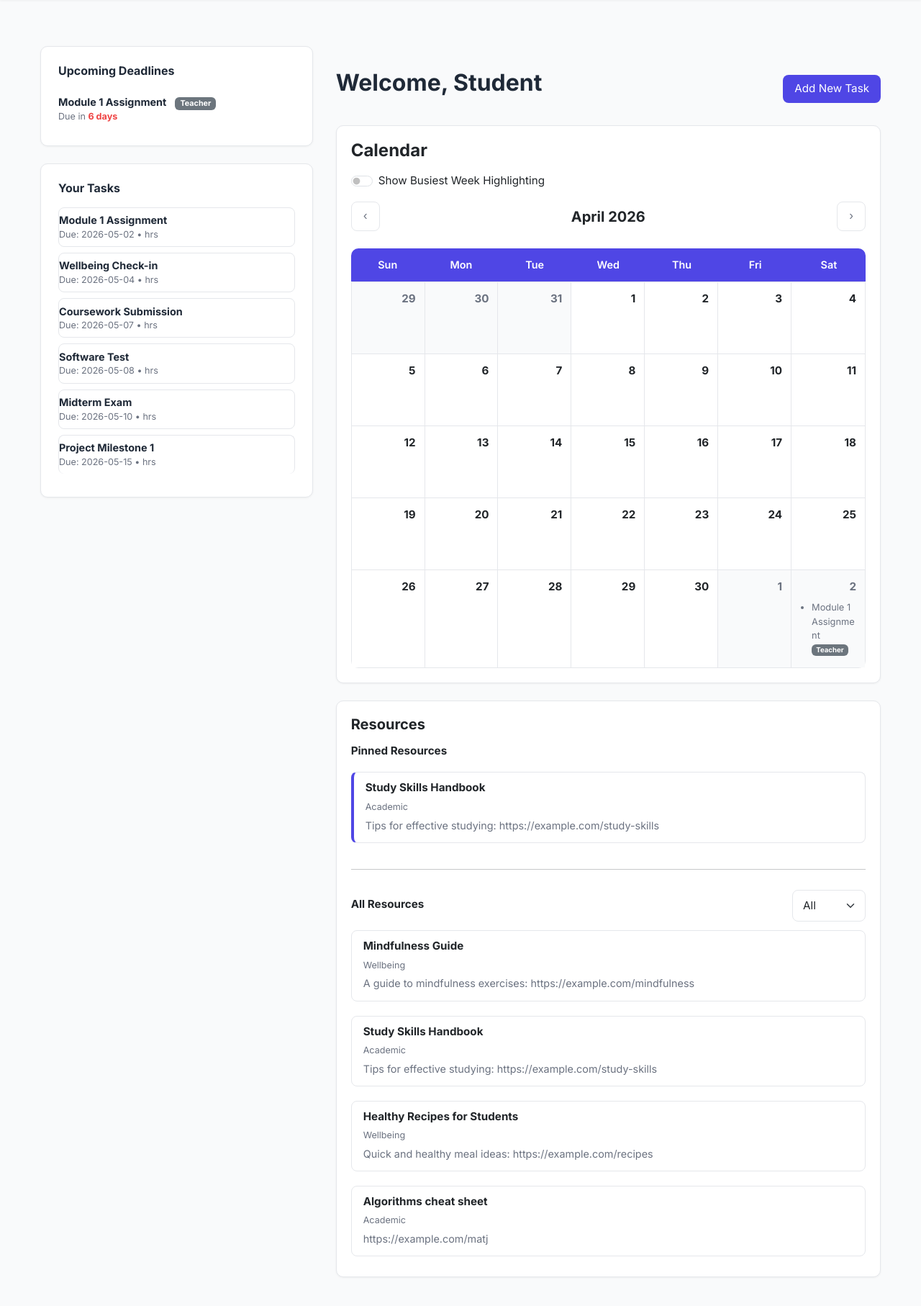
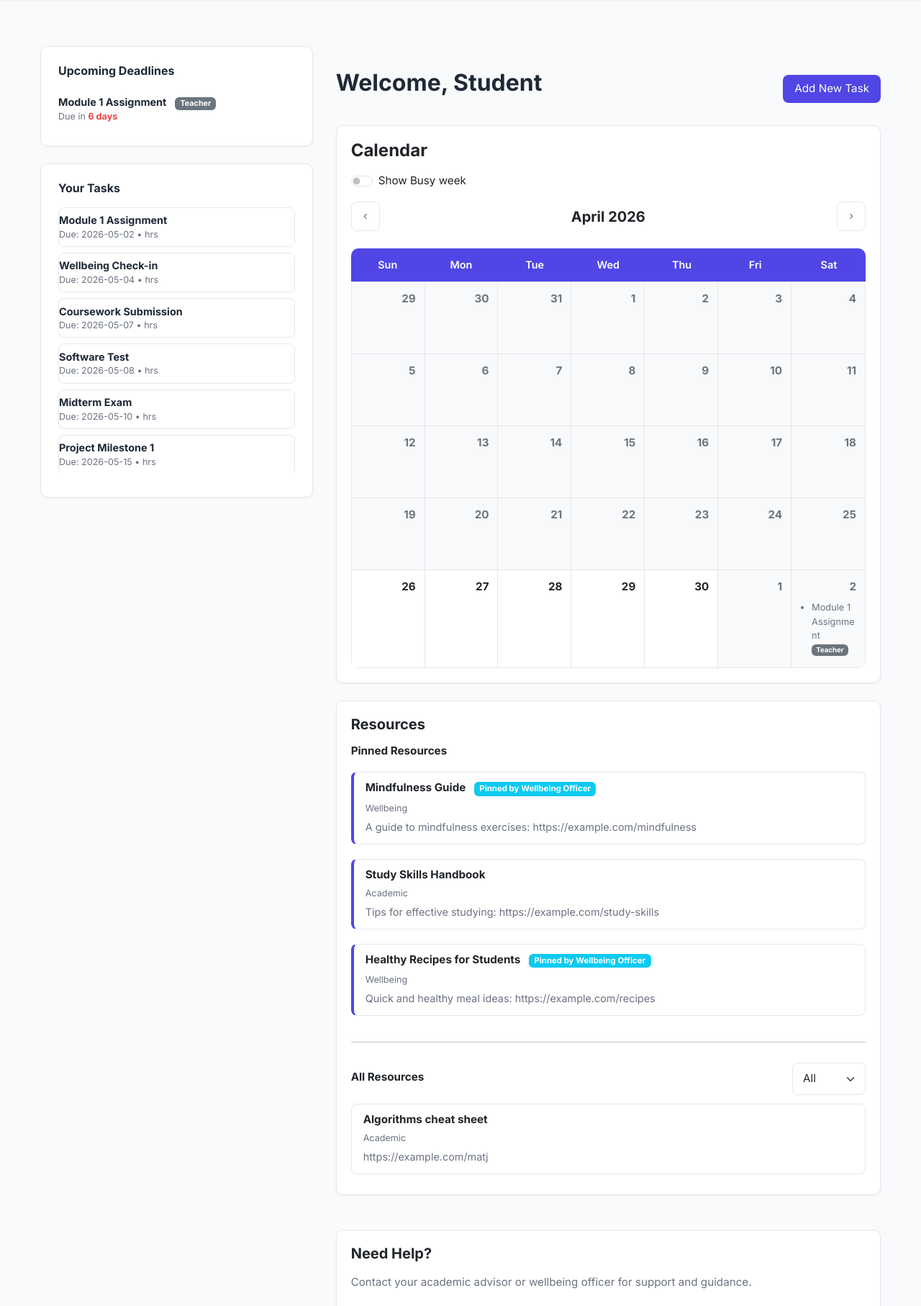
Before and after one commit to opasilas/UCompass, a Flask app: page /student_dashboard in a window 1280 px wide. Shown: the part 63-1877 px from the top of the page at 72% size. Run offline with Flask 3, Linux system fonts and the light colour scheme; the visitor is signed in with stand-in values (Sample User, id 1).

Commit message:
implemented resource pinning, officer dashboard

```diff
--- a/routes.py
+++ b/routes.py
@@ -17,6 +17,7 @@
         """Sequence Diagram S7: logic for determining busy weeks."""
         weekly_counts = {}
         student_tasks = [t for t in self.tasks if t.get('student_email') == student_email]
+        today_date = datetime.now().date()
 
         for task in student_tasks:
             # Skip tasks without a valid deadline string
@@ -24,13 +25,17 @@
             if not deadline_val or not isinstance(deadline_val, str):
                 continue
             try:
-                date_obj = datetime.strptime(deadline_val, '%Y-%m-%d')
+                date_obj = datetime.strptime(deadline_val, '%Y-%m-%d').date()
             except (ValueError, TypeError):
                 # ignore malformed or non-string deadline values
                 continue
-            # Use (year, week) tuple as key to avoid collisions across years
-            iso = date_obj.isocalendar()
-            key = (iso[0], iso[1])
+            # Ignore deadlines that have already passed
+            if date_obj < today_date:
+                continue
+            # Use week starting on Sunday as the canonical week key
+            days_since_sunday = (date_obj.weekday() + 1) % 7  # Mon=0 -> 1, Sun=6 -> 0
+            week_start = date_obj - timedelta(days=days_since_sunday)
+            key = week_start
             weekly_counts[key] = weekly_counts.get(key, 0) + 1
         return weekly_counts
 
@@ -60,10 +65,21 @@
 
     def get_priority_resources(self, is_busy_week: bool):
         """Sequence Diagram S8: Fetches 'EC' support if busy, or generic if not."""
+        # If caller wants priority resources (e.g., during a busy week), return wellbeing resources that have been pinned
         if is_busy_week:
-            # Filter for Wellbeing/Emergency categories
-            return [r for r in self.resources if r.get('category') == 'Wellbeing']
-        return self.resources
+            return [r for r in self.resources if r.get('pinned') and (r.get('category') == 'Wellbeing')]
+        return list(self.resources)
+
+    def fetch_all_resources(self) -> list:
+        """Return all known resources (shallow copy)."""
+        return list(self.resources)
+
+    def check_threshold(self, count: int) -> bool:
+        """Return True if the provided count meets or exceeds the controller threshold."""
+        try:
+            return int(count) >= self.threshold
+        except (TypeError, ValueError):
+            return False
 
 @main_bp.route('/')
 def index():
@@ -146,23 +162,42 @@
     # Get countdown reminders
     deadline_reminders = controller.get_deadline_reminders(email)
 
-    # Weekly load using controller (keys from controller may be week identifiers)
+    # Weekly load using controller (keys are ISO week tuples: (year, week_number))
     weekly_load = controller.calculate_weekly_load(email)
 
-    # Use controller.threshold and >= as requested
-    is_busy_week = any(count >= controller.threshold for count in weekly_load.values())
+    # Precompute set of ISO week keys that are considered 'busy' (>= controller.threshold)
+    busy_week_keys = {k for k, v in weekly_load.items() if controller.check_threshold(v)}
 
-    # Toggle for fetching priority resources (legacy param)
-    toggle_on = request.args.get('busy_toggle') == 'on'
-    display_resources = controller.get_priority_resources(is_busy_week and toggle_on)
+    # Determine if there are any busy weeks
+    is_busy_week = bool(busy_week_keys)
+
+    # Determine current week-start (Sunday) key and whether it's busy
+    today_for_current = datetime.now().date()
+    days_since_sunday_now = (today_for_current.weekday() + 1) % 7
+    current_week_key = today_for_current - timedelta(days=days_since_sunday_now)
+    is_current_week_busy = current_week_key in busy_week_keys
 
     # Persist show_busiest_week_alert in session so it survives month navigation
     arg_values = request.args.getlist('show_busiest_week_alert')
     if arg_values:
-        # If any value is 'true', consider it enabled (handles both hidden+checkbox inputs)
         session['show_busiest_week_alert'] = 'true' if 'true' in arg_values else 'false'
     # Final value used to drive calendar highlighting
     show_busiest_in_session = session.get('show_busiest_week_alert', 'false') == 'true'
+
+    # Toggle for fetching priority resources (legacy param). When enabled, use current-week busy status.
+    toggle_on = request.args.get('busy_toggle') == 'on'
+    # Use controller helpers for resource access rather than reading current_app directly
+    display_resources = controller.get_priority_resources(is_current_week_busy and show_busiest_in_session)
+
+    # Recommended resources to show when busy-week highlighting is enabled and a busy week exists
+    if show_busiest_in_session and is_current_week_busy:
+        recommended_resources = [r for r in controller.fetch_all_resources() if r.get('pinned') and r.get('category') == 'Wellbeing']
+    else:
+        recommended_resources = []
+
+    # Flash a RED ALERT only when the user has enabled the toggle and a busy week exists
+    if show_busiest_in_session and is_busy_week:
+        flash('RED ALERT! You have more than 5 deadlines in a single week. Consider reducing workload!', 'danger')
 
     # Student tasks for calendar and lists (sorted by deadline, earliest first; tasks without deadline last)
     def _parse_deadline_or_max(task):
@@ -181,29 +216,31 @@
         t['editable'] = not bool(t.get('teacher_generated'))
     student_tasks = sorted(student_tasks, key=_parse_deadline_or_max)
 
-    # Resource category filter (All / Academic / Wellbeing)
+    # Resource category filter (All / Academic / Wellbeing) using controller-provided resources
     resource_category = request.args.get('resource_category', 'all')
+    all_resources = controller.fetch_all_resources()
     if resource_category and resource_category.lower() != 'all':
-        filtered_resources = [r for r in current_app.resources_data if (r.get('category') or '').lower() == resource_category.lower()]
+        filtered_resources = [r for r in all_resources if (r.get('category') or '').lower() == resource_category.lower()]
     else:
-        filtered_resources = list(current_app.resources_data)
+        filtered_resources = list(all_resources)
     # Pinned resources should always be computed from the full dataset and not affected by category filters
-    pinned_resources = [r for r in current_app.resources_data if r.get('pinned')]
+    pinned_resources = [r for r in all_resources if r.get('pinned')]
 
-    # Busiest-week alert (use >= controller.threshold as requested)
-    busiest_week_alert = any(count >= controller.threshold for count in weekly_load.values())
+    # Busiest-week alert (true when any week meets/exceeds threshold)
+    busiest_week_alert = is_busy_week
 
     # Calendar View Data Generation
     today = datetime.now().date()
-    current_week_start = today - timedelta(days=today.weekday())
+    # Week starts on Sunday for calendar display
+    days_since_sunday = (today.weekday() + 1) % 7
+    current_week_start = today - timedelta(days=days_since_sunday)
     calendar_weeks = []
     for i in range(-2, 3):
         week_start = current_week_start + timedelta(weeks=i)
         week_end = week_start + timedelta(days=6)
 
         # Determine week identifier and use controller's weekly load (preserve existing logic)
-        iso = week_start.isocalendar()
-        week_key = (iso[0], iso[1])
+        week_key = week_start
         week_count = weekly_load.get(week_key, 0)
 
         # Build per-day data for display only (days show tasks but busy state stays at week level)
@@ -215,14 +252,15 @@
                 if task.get('deadline') and datetime.strptime(task['deadline'], '%Y-%m-%d').date() == day_date
             ]
             days.append({
-                'date': day_date.isoformat(),
+                'date': day_date,
                 'has_tasks': len(tasks_on_day) > 0,
                 'tasks': tasks_on_day,
-                'deadlines_count': len(tasks_on_day)
+                'deadlines_count': len(tasks_on_day),
+                'is_past': day_date < today
             })
 
-        # Keep busy logic at week level using controller.threshold; highlight when >= threshold
-        is_week_busy = week_count >= controller.threshold
+        # Keep busy logic at week level using the precomputed busy_week_keys
+        is_week_busy = week_key in busy_week_keys
 
         week_info = {
             'start_date': week_start.isoformat(),
@@ -269,23 +307,22 @@
                 task for task in student_tasks
                 if task.get('deadline') and datetime.strptime(task['deadline'], '%Y-%m-%d').date() == day_date
             ]
-            # ISO week tuple for week-level busy check
-            iso = day_date.isocalendar()
-            iso_week_key = (iso[0], iso[1])
+            # Week-start (Sunday) key for this day
+            days_since_sunday_for_day = (day_date.weekday() + 1) % 7
+            iso_week_key = (day_date - timedelta(days=days_since_sunday_for_day))
             week_days.append({
                 'date': day_date,
                 'in_month': day_date.month == first_of_month.month,
                 'tasks': tasks_on_day,
                 'deadlines_count': len(tasks_on_day),
+                'is_past': day_date < today,
                 'iso_week_key': iso_week_key
             })
 
-        # Determine canonical ISO week for this row (use the middle day) so the row maps
-        # to a single ISO week and doesn't inherit the same ISO-week from adjacent rows.
-        mid_day = cursor + timedelta(days=3)
-        mid_iso = mid_day.isocalendar()
-        mid_week_key = (mid_iso[0], mid_iso[1])
-        week_busy = weekly_load.get(mid_week_key, 0) >= controller.threshold
+        # Determine canonical week-start (use the row's week_start cursor) so the row maps
+        # to a single Sunday-start week and doesn't inherit the same week from adjacent rows.
+        week_start_for_row = cursor
+        week_busy = week_start_for_row in busy_week_keys
 
         calendar_month['weeks'].append({
             'days': week_days,
@@ -335,7 +372,10 @@
                            prev_year=prev_year,
                            next_month=next_month,
                            next_year=next_year,
-                           deadline_reminders=deadline_reminders)
+                           deadline_reminders=deadline_reminders,
+                           recommended_resources=recommended_resources,
+                           is_current_week_busy=is_current_week_busy,
+                           busy_week_keys=busy_week_keys)
 
 
 @main_bp.route('/day/<date>')
@@ -376,7 +416,8 @@
 
     # Teacher-specific resources (those created by this user)
     teacher_email = session.get('user_email')
-    teacher_resources = [r for r in current_app.resources_data if r.get('created_by') == teacher_email]
+    controller = DashboardController(current_app.tasks_data, current_app.resources_data)
+    teacher_resources = [r for r in controller.fetch_all_resources() if r.get('created_by') == teacher_email]
 
     # All posted deadlines created by teachers (central list)
     posted_deadlines = getattr(current_app, 'teacher_deadlines_data', []) or []
@@ -394,9 +435,47 @@
         return redirect(url_for('main.login'))
 
     # This dashboard will initially be similar to teacher_dashboard for resource management
+    # Prepare weekly logged hours per student for the last 4 weeks (week starts Sunday)
+    today = datetime.now().date()
+    days_since_sunday = (today.weekday() + 1) % 7
+    current_week_start = today - timedelta(days=days_since_sunday)
+    week_starts = [current_week_start - timedelta(weeks=i) for i in range(3, -1, -1)]  # oldest -> newest
+
+    # collect students
+    students = [u for u in current_app.users_data if u.get('role') == 'student']
+
+    # build map student_email -> {week_start.isoformat(): total_hours}
+    weekly_hours_by_student = {}
+    for s in students:
+        email = s.get('email')
+        weekly_hours_by_student[email] = {ws.isoformat(): 0.0 for ws in week_starts}
+
+    for t in current_app.tasks_data:
+        student_email = t.get('student_email')
+        if not student_email:
+            continue
+        deadline_val = t.get('deadline')
+        if not deadline_val:
+            continue
+        try:
+            d = datetime.strptime(deadline_val, '%Y-%m-%d').date()
+        except Exception:
+            continue
+        # determine week-start (Sunday) for this deadline
+        d_days_since_sunday = (d.weekday() + 1) % 7
+        ws = (d - timedelta(days=d_days_since_sunday))
+        if ws in week_starts:
+            weekly_hours_by_student.setdefault(student_email, {ws.isoformat(): 0.0 for ws in week_starts})
+            weekly_hours_by_student[student_email][ws.isoformat()] = weekly_hours_by_student[student_email].get(ws.isoformat(), 0.0) + float(t.get('logged_effort', 0.0))
+
+    # Use controller for resource access consistency
+    controller = DashboardController(current_app.tasks_data, current_app.resources_data)
     return render_template('wellbeing_dashboard.html',
-                            all_resources=current_app.resources_data,
-                            all_tasks=current_app.tasks_data) # For Feature Two (adding deadlines)
+                            all_resources=controller.fetch_all_resources(),
+                            all_tasks=current_app.tasks_data,
+                            week_starts=week_starts,
+                            students=students,
+                            weekly_hours_by_student=weekly_hours_by_student)
 
 
 @main_bp.route('/resources')
@@ -405,9 +484,11 @@
         flash('Please log in to view resources.', 'danger')
         return redirect(url_for('main.login'))
 
-    # Show pinned and all resources to logged-in users
-    pinned = [r for r in current_app.resources_data if r.get('pinned')]
-    others = [r for r in current_app.resources_data if not r.get('pinned')]
+    # Show pinned and all resources to logged-in users (use controller for read access)
+    controller = DashboardController(current_app.tasks_data, current_app.resources_data)
+    all_resources = controller.fetch_all_resources()
+    pinned = [r for r in all_resources if r.get('pinned')]
+    others = [r for r in all_resources if not r.get('pinned')]
     return render_template('resources.html', pinned_resources=pinned, all_resources=others)
 
 # Placeholder for Feature Two: Add/Edit Resources
@@ -428,6 +509,7 @@
         title = request.form['title']
         category = request.form.get('category')
         content = request.form['content']
+        pinned_flag = request.form.get('pinned') == 'on'
 
         if resource_id: # Update existing
             for i, res in enumerate(current_app.resources_data):
@@ -435,6 +517,14 @@
                     current_app.resources_data[i]['title'] = title
                     current_app.resources_data[i]['category'] = category
                     current_app.resources_data[i]['content'] = content
+                    # update pinned state when provided; record who pinned/unpinned
+                    current_app.resources_data[i]['pinned'] = pinned_flag
+                    if pinned_flag:
+                        current_app.resources_data[i]['pinned_by_role'] = session.get('user_role')
+                        current_app.resources_data[i]['pinned_by'] = session.get('user_email')
+                    else:
+                        current_app.resources_data[i].pop('pinned_by_role', None)
+                        current_app.resources_data[i].pop('pinned_by', None)
                     break
             flash('Resource updated successfully!', 'success')
         else: # Add new
@@ -452,7 +542,10 @@
                 'title': title,
                 'category': category,
                 'content': content,
-                'created_by': session['user_email'] # Track who created it
+                'created_by': session['user_email'], # Track who created it
+                'pinned': pinned_flag,
+                'pinned_by_role': session.get('user_role') if pinned_flag else None,
+                'pinned_by': session.get('user_email') if pinned_flag else None
             }
             current_app.resources_data.append(new_resource)
             flash('Resource added successfully!', 'success')
@@ -700,9 +793,18 @@
     # Toggle pinned flag on resource
     for res in current_app.resources_data:
         if res.get('id') == resource_id:
-            res['pinned'] = not res.get('pinned', False)
+            new_state = not res.get('pinned', False)
+            res['pinned'] = new_state
+            if new_state:
+                # record who pinned it
+                res['pinned_by_role'] = session.get('user_role')
+                res['pinned_by'] = session.get('user_email')
+            else:
+                res.pop('pinned_by_role', None)
+                res.pop('pinned_by', None)
             save_data('resources.json', current_app.resources_data)
             break
 
-    # Return back to dashboard
-    return redirect(url_for('main.student_dashboard'))
+    # Return back to 'next' if provided, else referrer, else student dashboard
+    next_url = request.form.get('next') or request.referrer or url_for('main.student_dashboard')
+    return redirect(next_url)
--- a/static/css/styles.css
+++ b/static/css/styles.css
@@ -407,6 +407,16 @@
     color: var(--text-muted);
 }
 
+.month-day.past-day {
+    background-color: #f8f9fa;
+    color: #6c757d;
+}
+
+.month-day.past-day .day-number a {
+    color: #6c757d;
+    pointer-events: none;
+}
+
 .month-day.busy-week-day {
     background-color: #fee2e2;
     color: #7f1d1d;
--- a/templates/student_dashboard.html
+++ b/templates/student_dashboard.html
@@ -60,12 +60,7 @@
                 {% endif %}
             </div>
 
-            <!-- Busiest Week Alert -->
-            {% if busiest_week_alert %}
-                <div class="alert alert-danger">
-                    <strong>RED ALERT!</strong> You have more than 5 deadlines in a single week. Consider reducing workload!
-                </div>
-            {% endif %}
+            <!-- busiest-week static alert removed; use flashed message when toggle is enabled -->
         </aside>
 
         <!-- Main Content -->
@@ -87,7 +82,7 @@
                         <input type="hidden" id="busiest_flag" name="show_busiest_week_alert" value="{{ 'true' if show_calendar_busy_highlight else 'false' }}">
                         <div class="form-check form-switch">
                             <input class="form-check-input" type="checkbox" id="busiest_week_toggle" {% if show_calendar_busy_highlight %}checked{% endif %} onchange="document.getElementById('busiest_flag').value = this.checked ? 'true' : 'false'; this.form.submit();">
-                            <label class="form-check-label" for="busiest_week_toggle">Show Busiest Week Highlighting</label>
+                                <label class="form-check-label" for="busiest_week_toggle">Show Busy week</label>
                         </div>
                     </form>
 
@@ -119,7 +114,7 @@
                         <div class="month-grid">
                             {% for week in calendar_month.weeks %}
                                 {% for day in week.days %}
-                                    <div class="month-day {% if not day.in_month %}other-month{% endif %} {% if show_calendar_busy_highlight and week.is_busy %}busy-week-day{% endif %}">
+                                    <div class="month-day {% if not day.in_month %}other-month{% endif %} {% if show_calendar_busy_highlight and week.is_busy %}busy-week-day{% endif %} {% if day.is_past %}past-day{% endif %}">
                                         <div class="day-number">
                                             <a href="{{ url_for('main.day_view', date=day.date.isoformat()) }}">{{ day.date.day }}</a>
                                         </div>
@@ -154,7 +149,7 @@
                     <h3>Resources</h3>
                     <div class="resource-list">
                         {% set pinned = pinned_resources %}
-                        {% set others = all_resources %}
+                        {% set others = all_resources | selectattr('pinned', 'equalto', False) | list %}
 
                         {% if pinned %}
                             <h4>Pinned Resources</h4>
@@ -163,7 +158,13 @@
                                     <form method="post" action="{{ url_for('main.pin_resource', resource_id=r.id) }}" class="pin-form">
                                         <button type="submit" class="btn-pin" title="Unpin resource">📌</button>
                                     </form>
-                                    <h4 class="resource-title">{{ r.title }}</h4>
+                                    <h4 class="resource-title">{{ r.title }}
+                                        {% if r.pinned_by_role == 'wellbeing_officer' %}
+                                            <span class="badge bg-info ms-2">Pinned by Wellbeing Officer</span>
+                                        {% elif r.pinned_by_role == 'teacher' %}
+                                            <span class="badge bg-secondary ms-2">Pinned by Teacher</span>
+                                        {% endif %}
+                                    </h4>
                                     <div class="text-muted small">{{ r.category }}</div>
                                     <p class="resource-content">{{ r.content }}</p>
                                 </div>
```
Also changed, not shown: data/resources.json (+6 -2 lines), data/tasks.json (+70 -19 lines), templates/wellbeing_dashboard.html (+71 -20 lines).
